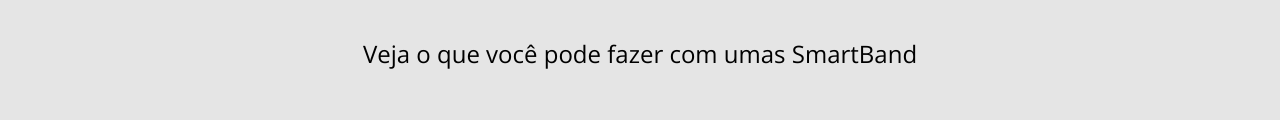
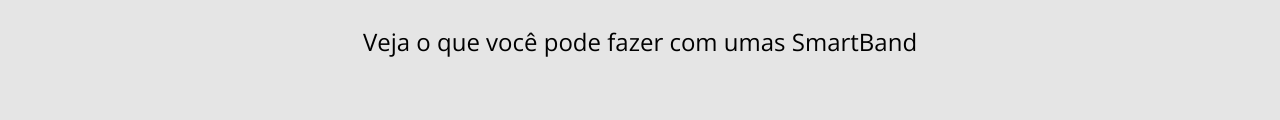
Before and after one commit to pedroab0/landingpage-gama, a plain HTML site: page index.html in a window 1280 px wide. Shown: the part 1158-1278 px from the top of the page. Drawn offline with nearby package versions, Linux system fonts and the light colour scheme.

Commit message:
update style.css

```diff
--- a/style.css
+++ b/style.css
@@ -89,7 +89,7 @@ button:hover,
 .section.lb {
     background-color: #e5e5e5;
     height: 65rem;
-    padding: 5rem 0rem;
+    padding: 5rem 4rem;
 }
 
 div.section-title {
@@ -111,7 +111,7 @@ div.section-title {
 .section-title p {
     font-size: 2.4rem;
     font-weight: 400;
-    margin-top: 1.5rem;
+    margin: 1rem 0 3rem 0;
 }
 
 .cards {
```
